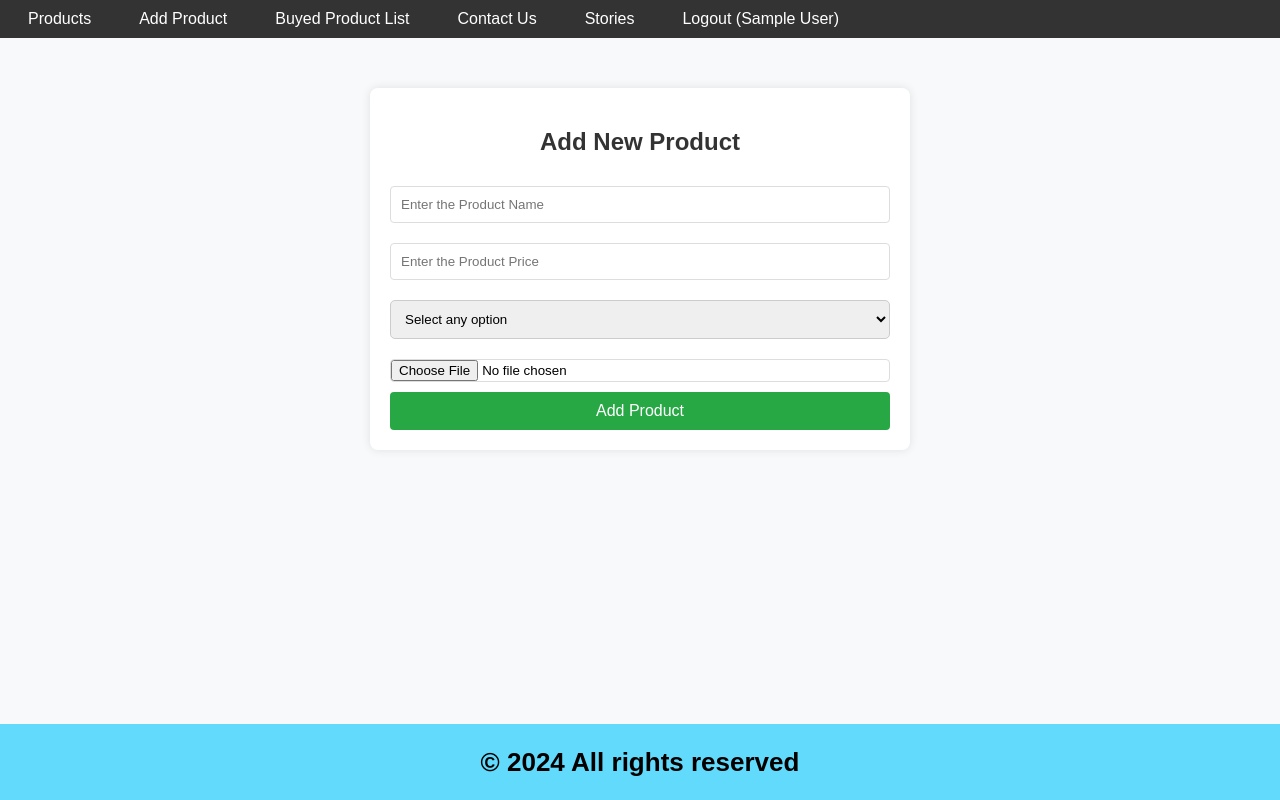
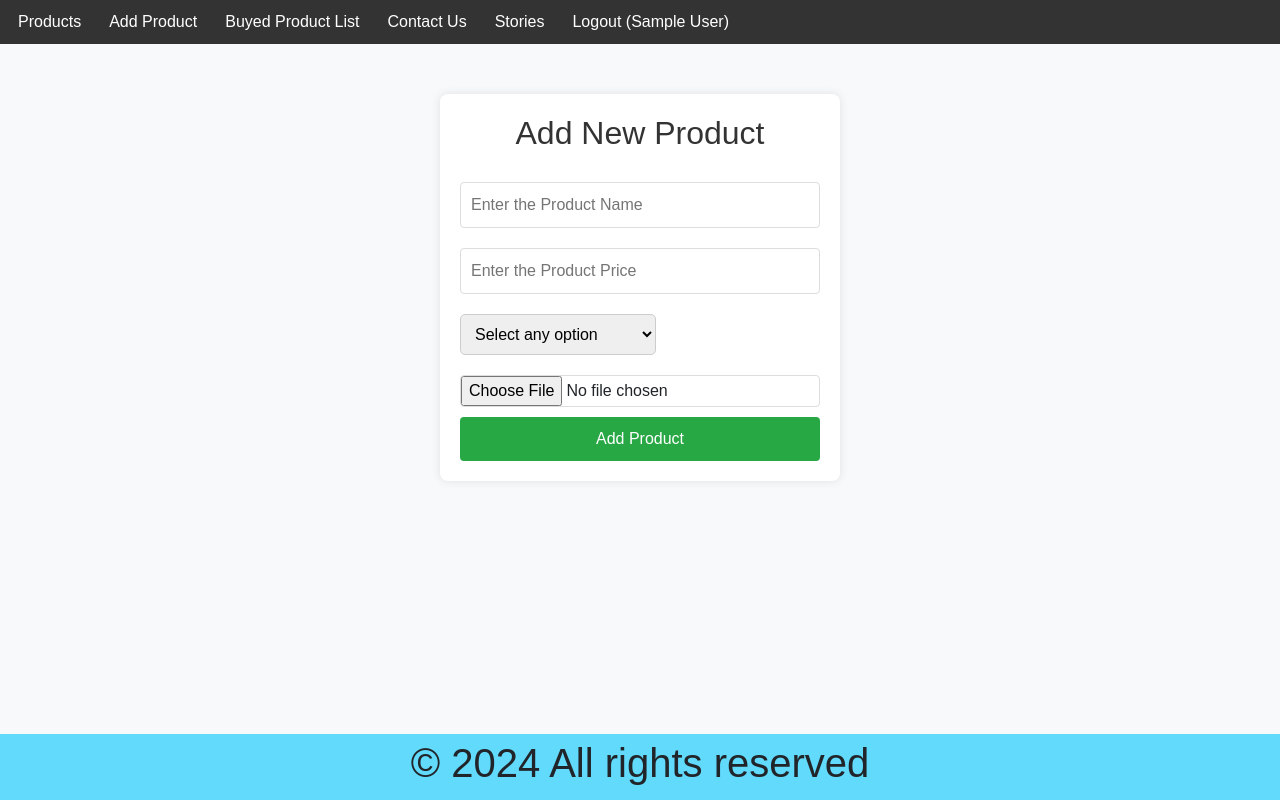
Before and after one commit to ShreyasBhandariL/ProductManagement, a React (Create React App) app: page /AddProduct in a window 1280 px wide. Built offline with nearby package versions, Linux system fonts and the light colour scheme; sample sign-in values are in the browser's storage.

Commit message:
Final ui chnaged

```diff
--- a/public/index.html
+++ b/public/index.html
@@ -14,6 +14,7 @@
       rel="stylesheet"
       href="https://cdnjs.cloudflare.com/ajax/libs/font-awesome/5.15.4/css/all.min.css"
     />
+<link href="https://cdn.jsdelivr.net/npm/bootstrap@5.3.3/dist/css/bootstrap.min.css" rel="stylesheet" integrity="sha384-QWTKZyjpPEjISv5WaRU9OFeRpok6YctnYmDr5pNlyT2bRjXh0JMhjY6hW+ALEwIH" crossorigin="anonymous">
 
     <link rel="shortcut icon" href="favicon.ico" />
     <link rel="apple-touch-icon" href="apple-touch-icon.png" />
@@ -46,5 +47,7 @@
       To begin the development, run `npm start` or `yarn start`.
       To create a production bundle, use `npm run build` or `yarn build`.
     -->
+      <script src="https://cdn.jsdelivr.net/npm/bootstrap@5.3.3/dist/js/bootstrap.bundle.min.js" integrity="sha384-YvpcrYf0tY3lHB60NNkmXc5s9fDVZLESaAA55NDzOxhy9GkcIdslK1eN7N6jIeHz" crossorigin="anonymous"></script>
+
   </body>
 </html>
--- a/src/AddProduct.js
+++ b/src/AddProduct.js
@@ -14,9 +14,8 @@
     setImage(e.target.files[0]);
   };
 
-
   const Product = async () => {
-    if (!name || !price || !category ) {
+    if (!name || !price || !category) {
       setError(true);
       return false;
     }
@@ -76,14 +75,6 @@
         <select
           value={category}
           onChange={(e) => setCategory(e.target.value)}
-        style={{
-          display: "block",
-          width: "100%",
-          padding: "10px",
-          margin: "10px 0",
-          border: "1px solid #ccc",
-          borderRadius: "5px",
-        }}
         >
           <option value="" disabled>Select any option</option>
           <option value="Textile">Textile Crafts</option>
--- a/src/App.css
+++ b/src/App.css
@@ -66,20 +66,6 @@
 }
 
 
-.login{
-  display: flex;
-  flex-direction: column;
-  text-align: center;
-  align-items: center;
-}
-
-.login h1 {
-  text-align: left;
-  align-items: left;
-}
-.login input{
-  margin: 0.5%;
-}
 
 .validation{
   margin-right: 20px;
--- a/src/Styles/AddProduct.css
+++ b/src/Styles/AddProduct.css
@@ -5,9 +5,10 @@
   padding: 0;
 }
 
+
 .signup {
   width: 100%;
-  max-width: 500px;
+  max-width: 400px;
   margin: 50px auto;
   padding: 20px;
   background: #ffffff;
@@ -37,7 +38,13 @@
 .signup .validation {
   color: red;
   font-size: 12px;
-  margin: -10px 0 10px;
+}
+
+.signup select{
+          padding: 10px;
+          margin: 10px 0;
+          border: 1px solid #ccc;
+          border-radius: 5px;
 }
 
 .signup button {
@@ -55,9 +62,3 @@
 .signup button:hover {
   background-color: #218838;
 }
-
-@media (max-width: 600px) {
-  .signup {
-    padding: 15px;
-  }
-}
--- a/src/Styles/Nav.css
+++ b/src/Styles/Nav.css
@@ -18,9 +18,7 @@
   margin: 0;
 }
 
-.Navbar li {
-  margin: 0 10px;
-}
+
 
 .Navbar li a {
   color: #fff;
@@ -45,7 +43,6 @@
     bottom: 0;
     background: #333;
     padding: 10px 0;
-    border: 2px solid red;
   }
 /*
   .nav{
--- a/src/signup.js
+++ b/src/signup.js
@@ -53,7 +53,7 @@
         value={password}
         onChange={(e) => setPassword(e.target.value)}
       ></input>
-      <button onClick={Content} type="button">
+      <button  onClick={Content} type="button">
         Sign UP
       </button>
     </div>
```
Lines whose indentation alone changed are shown as unchanged.
